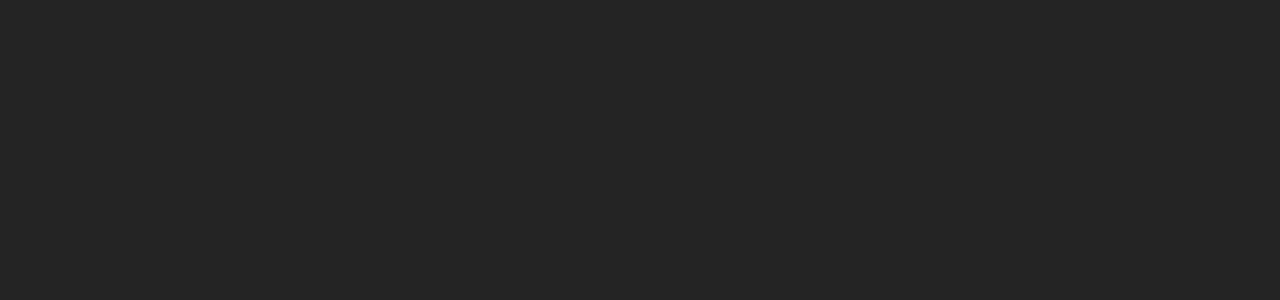
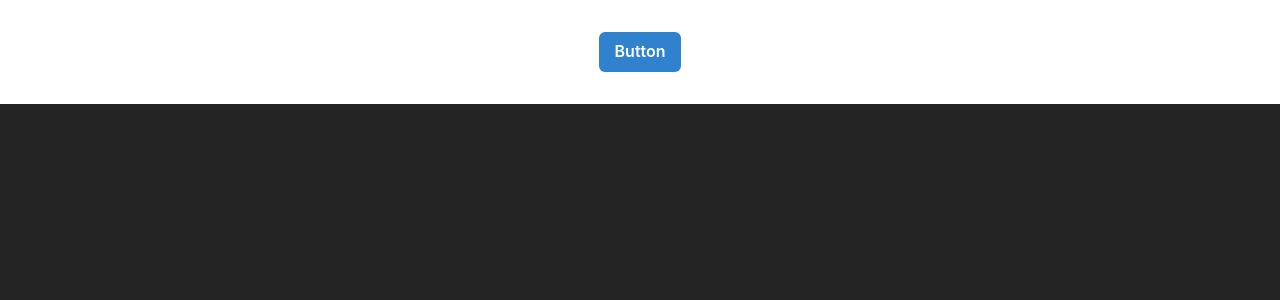
Before and after one commit to wendddyh/game-hub, a React (Vite) app: page / in a window 1280 px wide. Shown: the top 300 px of the page. Built offline with nearby package versions, Linux system fonts and the light colour scheme.

Commit message:
install chakra UI

```diff
--- a/package.json
+++ b/package.json
@@ -9,6 +9,10 @@
     "preview": "vite preview"
   },
   "dependencies": {
+    "@chakra-ui/react": "^2.8.2",
+    "@emotion/react": "^11.11.3",
+    "@emotion/styled": "^11.11.0",
+    "framer-motion": "^11.0.3",
     "react": "^18.2.0",
     "react-dom": "^18.2.0"
   },
--- a/src/App.tsx
+++ b/src/App.tsx
@@ -1,12 +1,10 @@
-import { useState } from 'react'
 import './App.css'
+import { Button, ButtonGroup } from '@chakra-ui/react'
 
 function App() {
-  const [count, setCount] = useState(0)
-
   return (
     <>
-
+      <Button colorScheme='blue'>Button</Button>
     </>
   )
 }
--- a/src/main.tsx
+++ b/src/main.tsx
@@ -1,10 +1,14 @@
 import React from 'react'
 import ReactDOM from 'react-dom/client'
+import { ChakraProvider } from '@chakra-ui/react'
 import App from './App'
 import './index.css'
 
 ReactDOM.createRoot(document.getElementById('root') as HTMLElement).render(
   <React.StrictMode>
-    <App />
+    <ChakraProvider>
+      <App />
+    </ChakraProvider>
+
   </React.StrictMode>,
 )
```
Also changed, not shown: 1 other file (tests, documents, lock files or other folders).
